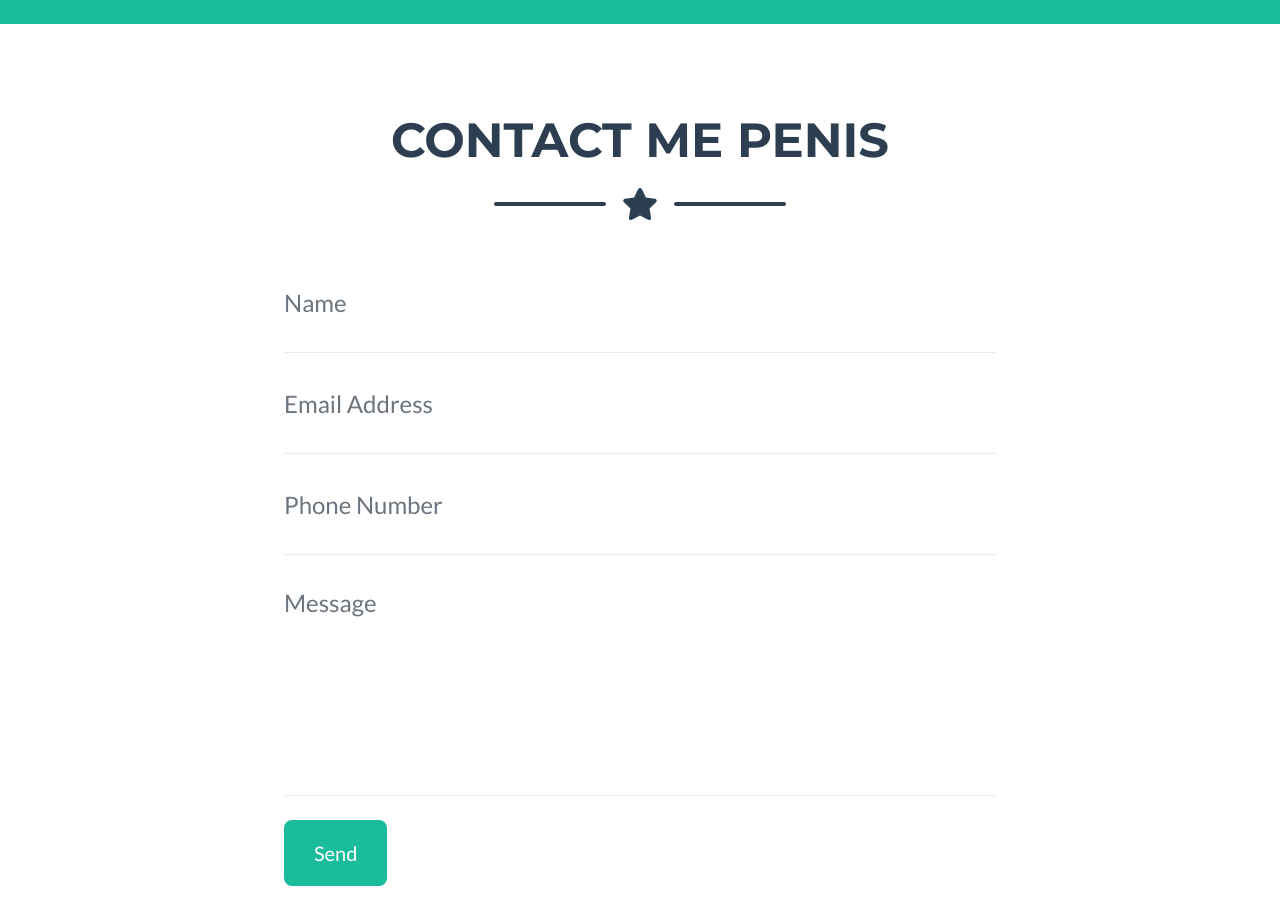
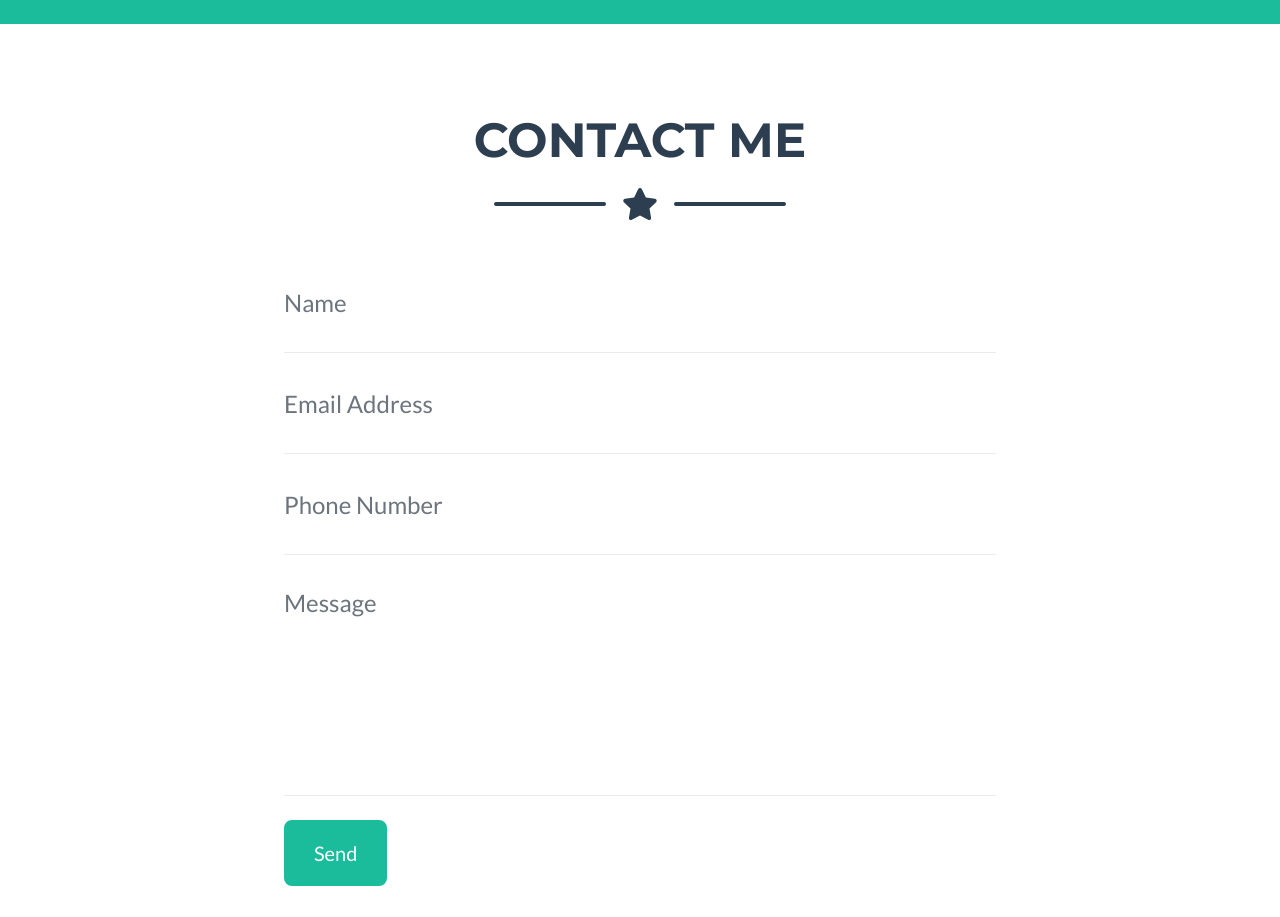
Before and after one commit to aduli96/AdnanPortfolio, a plain HTML site: page index.html in a window 1280 px wide. Shown: the part 2220-3137 px from the top of the page. Drawn offline with nearby package versions, Linux system fonts and the light colour scheme.

Commit message:
Update index.html

```diff
--- a/index.html
+++ b/index.html
@@ -150,7 +150,7 @@
         <section class="page-section" id="contact">
             <div class="container">
                 <!-- Contact Section Heading-->
-                <h2 class="page-section-heading text-center text-uppercase text-secondary mb-0">Contact Me Penis</h2>
+                <h2 class="page-section-heading text-center text-uppercase text-secondary mb-0">Contact Me</h2>
                 <!-- Icon Divider-->
                 <div class="divider-custom">
                     <div class="divider-custom-line"></div>
```
